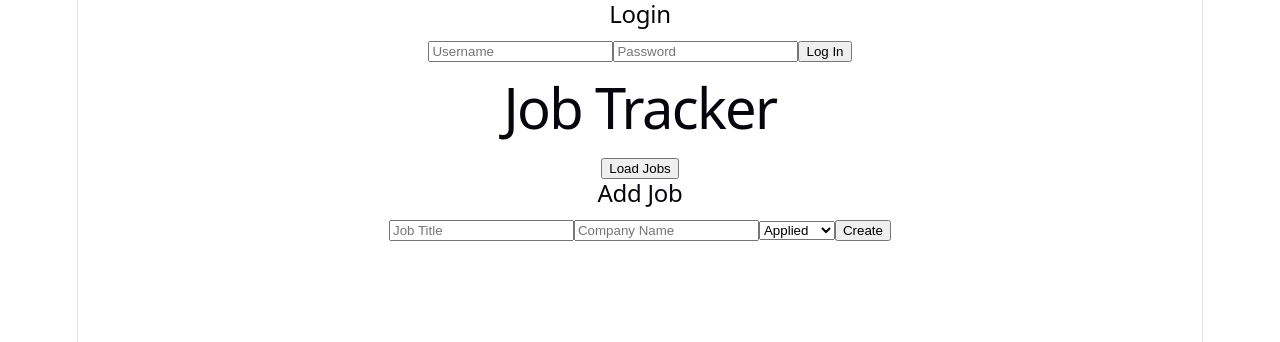
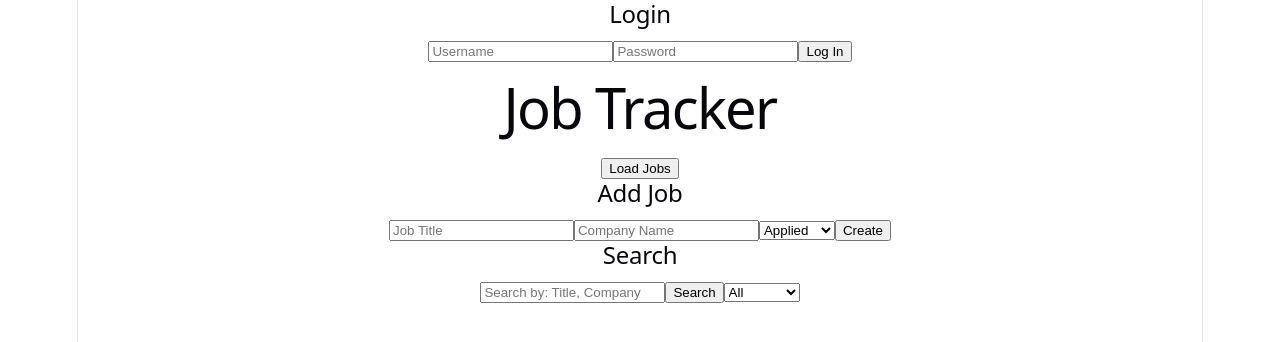
Before and after one commit to Chicho221/Job_Tracker, a React (Vite) app in the folder job-tracker-frontend/: page / in a window 1280 px wide. Shown: the top 342 px of the page. Built offline with nearby package versions, Linux system fonts and the light colour scheme.

Commit message:
Add Search option by either title, name or status

```diff
--- a/job-tracker-frontend/src/App.jsx
+++ b/job-tracker-frontend/src/App.jsx
@@ -10,13 +10,18 @@ function App() {
   const [password, setPassword] = useState("")
   const [token, setToken] = useState("")
   const [editingId, setEditingId] = useState(null)
+  const [search, setSearch] = useState("")
+  const [searchstatus, setSearchStatus] = useState("")
 
   useEffect(() => {
     const savedToken = localStorage.getItem("token")
     if (savedToken) {
       setToken(savedToken)
     }
-  },[])
+    if (token) {
+      fetchJobs()
+    }
+  },[search,searchstatus])
 
   //Login function
   const login = async () => {
@@ -35,9 +40,9 @@ function App() {
     localStorage.setItem("token", data.access_token)
   }
 
-  //Get all jobs function
+  //Get all/search jobs function
   const fetchJobs = async () => {
-    const response = await fetch("http://127.0.0.1:8000/jobs", {
+    const response = await fetch(`http://127.0.0.1:8000/jobs?search=${search}&status=${searchstatus}`, {
       headers: {
         Authorization: `Bearer ${token}`
       }
@@ -124,6 +129,17 @@ return (
       </select>
 
       <button onClick={addOrUpdateJob}>Create</button>
+
+    <h2>Search</h2>
+      <input placeholder="Search by: Title, Company" value={search} onChange={(e) => setSearch(e.target.value)}/>
+      <button onClick={() => {fetchJobs();setSearch("");}}>Search</button>
+      <select value = {searchstatus} onChange = {(e) => setSearchStatus(e.target.value)}>
+        <option value="" default>All</option>
+        <option value="applied">Applied</option>
+        <option value="rejected">Rejected</option>
+        <option value="interview">Interview</option>
+      </select>
+
       <ul>
         {jobs.map((job) => (
           <li key = {job.id}>
```
